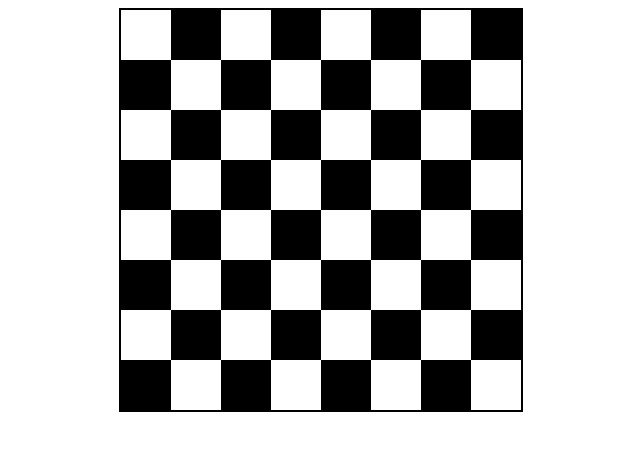
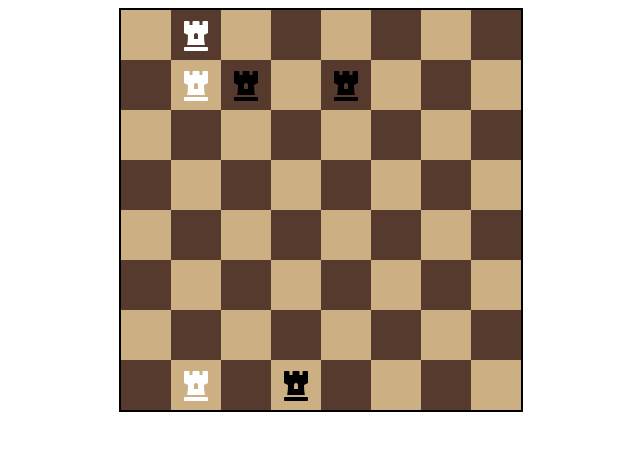
Before and after one commit to iambariz/Chess, a plain HTML site: page index.html in a window 1280 px wide. Shown: the whole page, without its empty margins (319-959 px from the left). Drawn offline with Linux system fonts and the light colour scheme.

Commit message:
Colors added

```diff
--- a/app.js
+++ b/app.js
@@ -10,16 +10,19 @@ class Board {
             for (let j = 0; j < 8; j++) {
                 if (i % 2 == 0) {
                     if (j % 2 == 0) {
-                        this.createZone("white");
+                        //white
+                        this.createZone("#ccb083");
                     } else {
-                        this.createZone("black");
+                        //black
+                        this.createZone("#573a2e");
                     }
                 } else {
                     if (j % 2 != 0) {
-                        this.createZone("white");
-
+                        //white
+                        this.createZone("#ccb083");
                     } else {
-                        this.createZone("black");
+                        //black
+                        this.createZone("#573a2e");
                     }
                 }
             }
@@ -55,8 +58,7 @@ class Figure {
     }
     display() {
         const figure = document.createElement('i');
-        zones[this.position - 1].innerHTML = "&#xf447";
-
+        figure.classList.add("fas", `fa-chess-${this.img}`, this.color);
         zones[this.position - 1].appendChild(figure);
     }
 
@@ -75,11 +77,15 @@ const board = document.querySelector('.board');
 const zones = board.childNodes;
 
 
-const test = new Rook(2, 2, "f447", "white");
-const test1 = new Rook(2, 2, "f447", "white");
-const test2 = new Rook(2, 2, "f447", "white");
-const test3 = new Rook(2, 2, "f447", "white");
-const test4 = new Rook(2, 2, "f447", "white");
-const test5 = new Rook(2, 2, "f447", "white");
+const test = new Rook(2, 2, "rook", "white");
+const test1 = new Rook(4, 8, "rook", "black");
+const test2 = new Rook(2, 8, "rook", "white");
+const test3 = new Rook(3, 2, "rook", "black");
+const test4 = new Rook(2, 1, "rook", "white");
+const test5 = new Rook(5, 2, "rook", "black");
 
 console.log(boardObj.activeFigures);
+
+boardObj.activeFigures.forEach(figure => {
+    figure.display();
+});
--- a/index.html
+++ b/index.html
@@ -22,10 +22,11 @@
         }
 
         .zone i {
-            font-style: normal;
-            font-variant: normal;
-            text-rendering: auto;
-            -webkit-font-smoothing: antialiased;
+            font-size: 2rem;
+        }
+
+        .zone i.white {
+            color: #fff;
         }
 
         .board {
```
